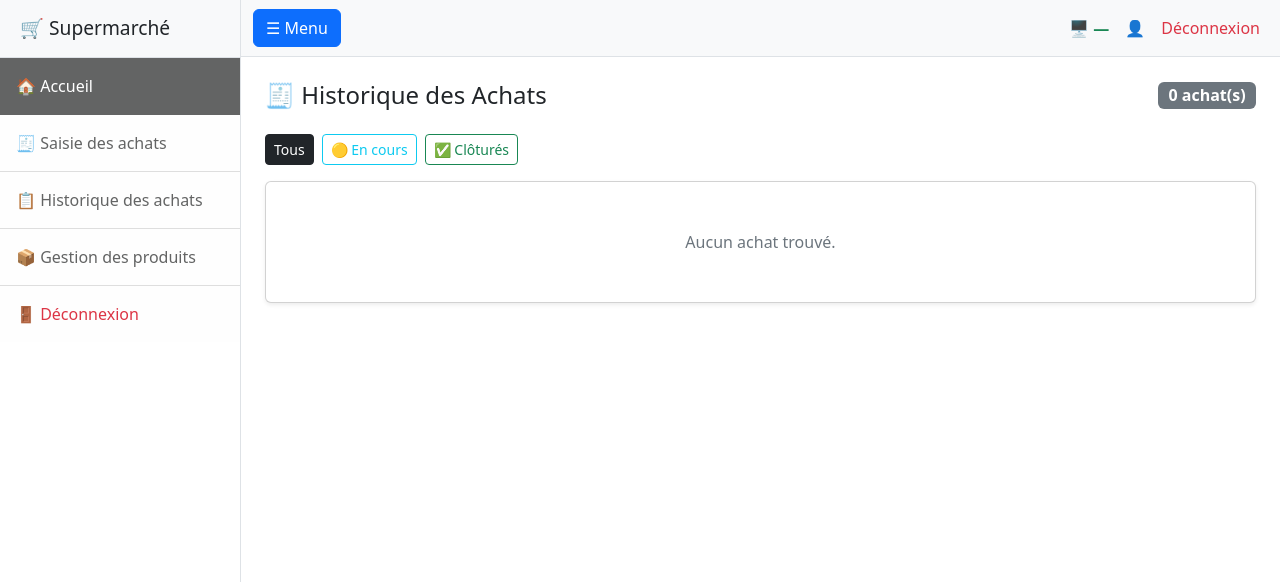
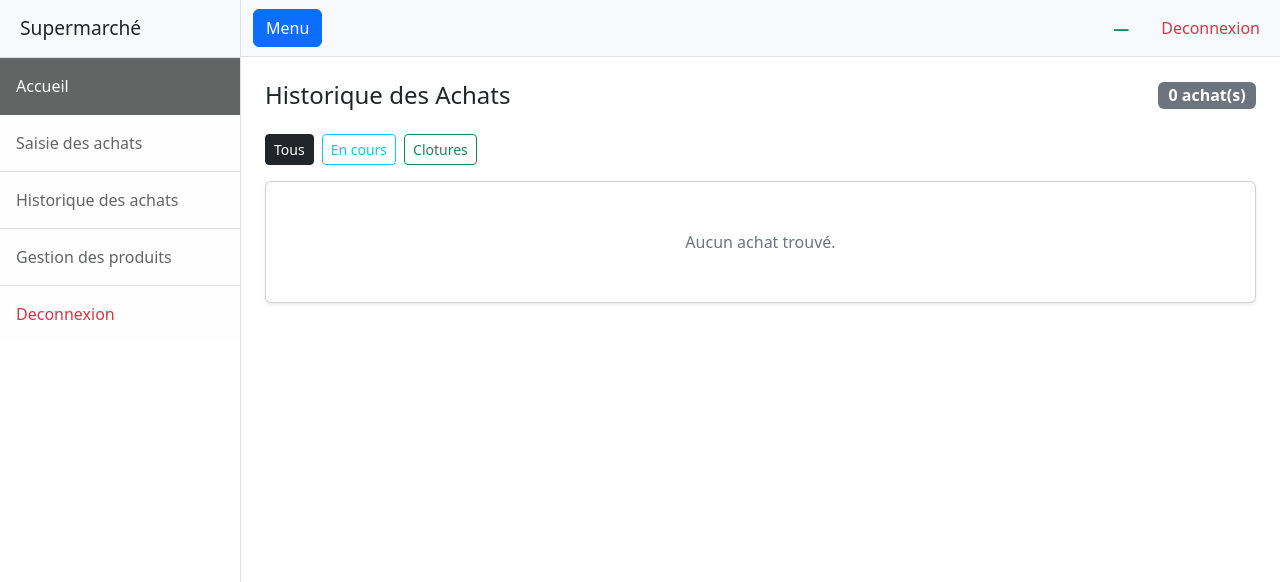
Before and after one commit to Iantra16/CaisseSupermarche, a CodeIgniter 4 app: the page made by app/Views/achat/liste.php in a window 1280 px wide. Shown: the top 582 px of the page. Run offline with PHP 8.4 and a stand-in for CodeIgniter, Linux system fonts and the light colour scheme; the template is opened without the code that fills it, so the values that code supplies are empty; some libraries are stand-ins or nearby versions.

Commit message:
remove emoji

```diff
--- a/app/Views/achat/liste.php
+++ b/app/Views/achat/liste.php
@@ -3,15 +3,14 @@
 <?= $this->section('content') ?>
 
 <div class="d-flex justify-content-between align-items-center mb-4">
-    <h4 class="mb-0">🧾 Historique des Achats</h4>
+    <h4 class="mb-0">Historique des Achats</h4>
     <span class="badge bg-secondary fs-6"><?= count($achats) ?> achat(s)</span>
 </div>
 
-<!-- Filtres par statut -->
 <div class="mb-3 d-flex gap-2 flex-wrap">
     <a href="<?= site_url('achats') ?>" class="btn btn-sm <?= !$filtre ? 'btn-dark' : 'btn-outline-dark' ?>">Tous</a>
-    <a href="<?= site_url('achats?statut=en_cours') ?>" class="btn btn-sm <?= $filtre === 'en_cours' ? 'btn-info' : 'btn-outline-info' ?>">🟡 En cours</a>
-    <a href="<?= site_url('achats?statut=cloture') ?>" class="btn btn-sm <?= $filtre === 'cloture' ? 'btn-success' : 'btn-outline-success' ?>">✅ Clôturés</a>
+    <a href="<?= site_url('achats?statut=en_cours') ?>" class="btn btn-sm <?= $filtre === 'en_cours' ? 'btn-info' : 'btn-outline-info' ?>">En cours</a>
+    <a href="<?= site_url('achats?statut=cloture') ?>" class="btn btn-sm <?= $filtre === 'cloture' ? 'btn-success' : 'btn-outline-success' ?>">Clotures</a>
 </div>
 
 <div class="card shadow-sm">
@@ -42,20 +41,18 @@
                             <td class="text-end fw-bold"><?= number_format($achat['total'], 0, ',', ' ') ?></td>
                             <td class="text-center">
                                 <?php if ($achat['statut'] === 'en_cours'): ?>
-                                    <span class="badge bg-warning text-dark">🟡 En cours</span>
+                                    <span class="badge bg-warning text-dark">En cours</span>
                                 <?php else: ?>
-                                    <span class="badge bg-success">✅ Clôturé</span>
+                                    <span class="badge bg-success">Cloture</span>
                                 <?php endif; ?>
                             </td>
-                            <td class="text-center text-muted small">
-                                <?= $achat['date_achat'] ?? '—' ?>
-                            </td>
+                            <td class="text-center text-muted small"><?= $achat['date_achat'] ?? '—' ?></td>
                             <td class="text-center">
                                 <?php if ($achat['statut'] === 'en_cours'): ?>
-                                    <a href="<?= site_url('achat/cloturer?id=' . $achat['id']) ?>"
+                                    <a href="<?= site_url('achat/cloturer') ?>"
                                        class="btn btn-sm btn-outline-danger"
-                                       onclick="return confirm('Clôturer cet achat ?')">
-                                        🔒 Clôturer
+                                       onclick="return confirm('Cloturer cet achat ?')">
+                                        Cloturer
                                     </a>
                                 <?php else: ?>
                                     <span class="text-muted small">—</span>
--- a/app/Views/layout/model.php
+++ b/app/Views/layout/model.php
@@ -12,7 +12,7 @@
         <!-- Sidebar -->
         <div class="border-end bg-white" id="sidebar-wrapper">
             <div class="sidebar-heading border-bottom bg-light">
-                🛒 Supermarché
+                Supermarché
                 <?php if (session('caisse')): ?>
                     <br>
                     <small class="text-muted fs-6">
@@ -23,26 +23,26 @@
             <div class="list-group list-group-flush">
                 <a class="list-group-item list-group-item-action list-group-item-light p-3 <?= (current_url() == site_url('/')) ? 'active' : '' ?>"
                    href="<?= site_url('/') ?>">
-                    🏠 Accueil
+                    Accueil
                 </a>
                 <?php if (session('caisse')): ?>
                 <a class="list-group-item list-group-item-action list-group-item-light p-3 <?= str_contains(current_url(), '/achat') && !str_contains(current_url(), '/achats') ? 'active' : '' ?>"
                    href="<?= site_url('achat') ?>">
-                    🧾 Saisie des achats
+                    Saisie des achats
                 </a>
                 <?php endif; ?>
                 <a class="list-group-item list-group-item-action list-group-item-light p-3 <?= str_contains(current_url(), '/achats') ? 'active' : '' ?>"
                    href="<?= site_url('achats') ?>">
-                    📋 Historique des achats
+                    Historique des achats
                 </a>
                 <a class="list-group-item list-group-item-action list-group-item-light p-3 <?= str_contains(current_url(), '/produits') ? 'active' : '' ?>"
                    href="<?= site_url('produits') ?>">
-                    📦 Gestion des produits
+                    Gestion des produits
                 </a>
                 <?php if (session('utilisateur')): ?>
                 <a class="list-group-item list-group-item-action list-group-item-light p-3 text-danger"
                    href="<?= site_url('logout') ?>">
-                    🚪 Déconnexion
+                    Deconnexion
                 </a>
                 <?php endif; ?>
             </div>
@@ -55,25 +55,25 @@
             <!-- Barre de navigation top -->
             <nav class="navbar navbar-expand-lg navbar-light bg-light border-bottom">
                 <div class="container-fluid">
-                    <button class="btn btn-primary" id="sidebarToggle">☰ Menu</button>
+                    <button class="btn btn-primary" id="sidebarToggle">Menu</button>
 
                     <div class="collapse navbar-collapse" id="navbarSupportedContent">
                         <ul class="navbar-nav ms-auto mt-2 mt-lg-0">
                             <?php if (session('caisse')): ?>
                             <li class="nav-item">
                                 <span class="nav-link fw-bold text-success">
-                                    🖥️ <?= esc(session('caisse')['numero']) ?> — <?= esc(session('caisse')['libelle']) ?>
+                                    <?= esc(session('caisse')['numero']) ?> — <?= esc(session('caisse')['libelle']) ?>
                                 </span>
                             </li>
                             <?php endif; ?>
                             <?php if (session('utilisateur')): ?>
                             <li class="nav-item">
                                 <span class="nav-link text-muted">
-                                    👤 <?= esc(session('utilisateur')['login']) ?>
+                                    <?= esc(session('utilisateur')['login']) ?>
                                 </span>
                             </li>
                             <li class="nav-item">
-                                <a class="nav-link text-danger" href="<?= site_url('logout') ?>">Déconnexion</a>
+                                <a class="nav-link text-danger" href="<?= site_url('logout') ?>">Deconnexion</a>
                             </li>
                             <?php endif; ?>
                         </ul>
```
Also changed, not shown: app/Controllers/AchatController.php (+10 -3 lines), app/Views/achat/index.php (+4 -4 lines), app/Views/produit/index.php (+11 -15 lines).
